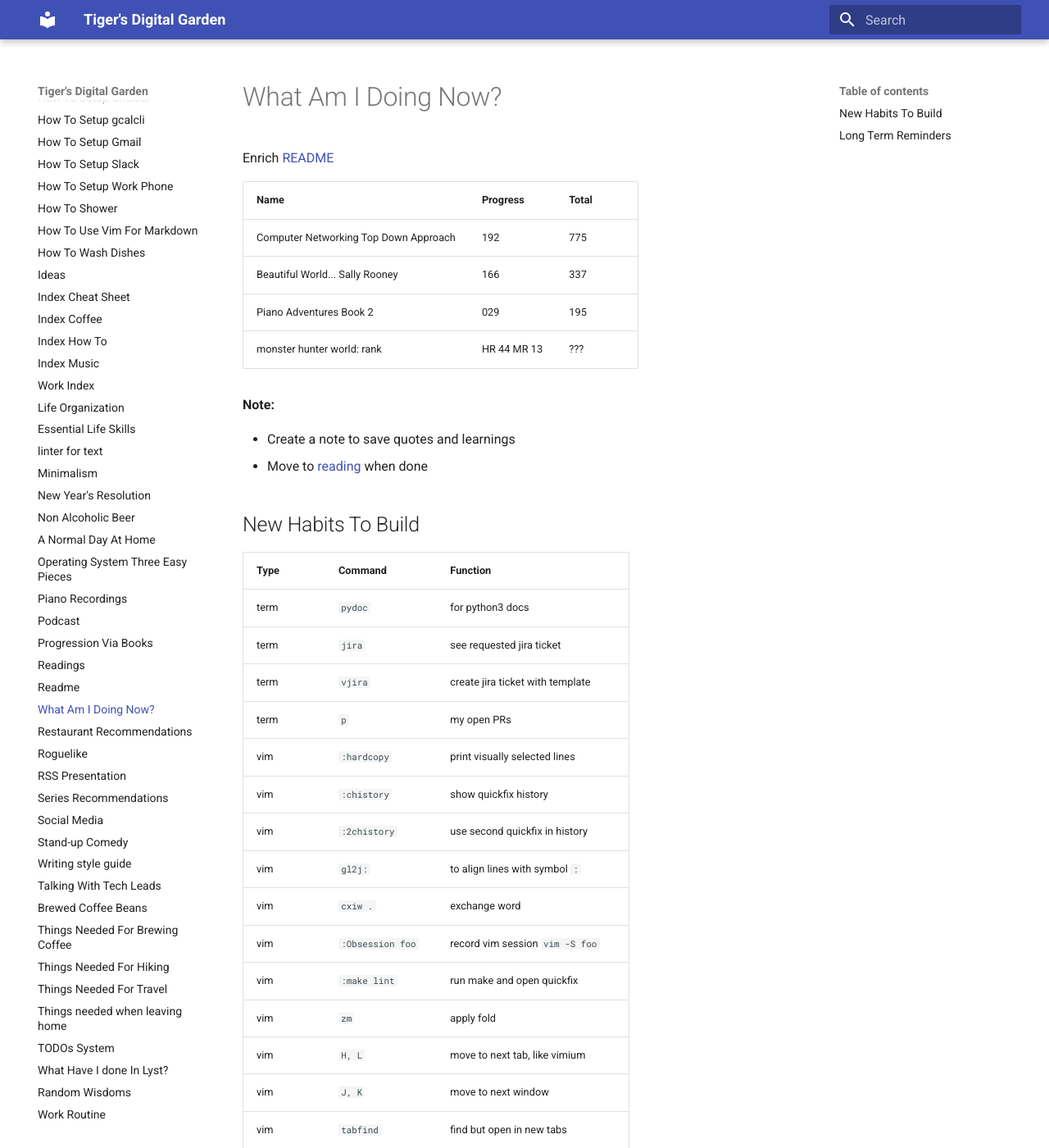
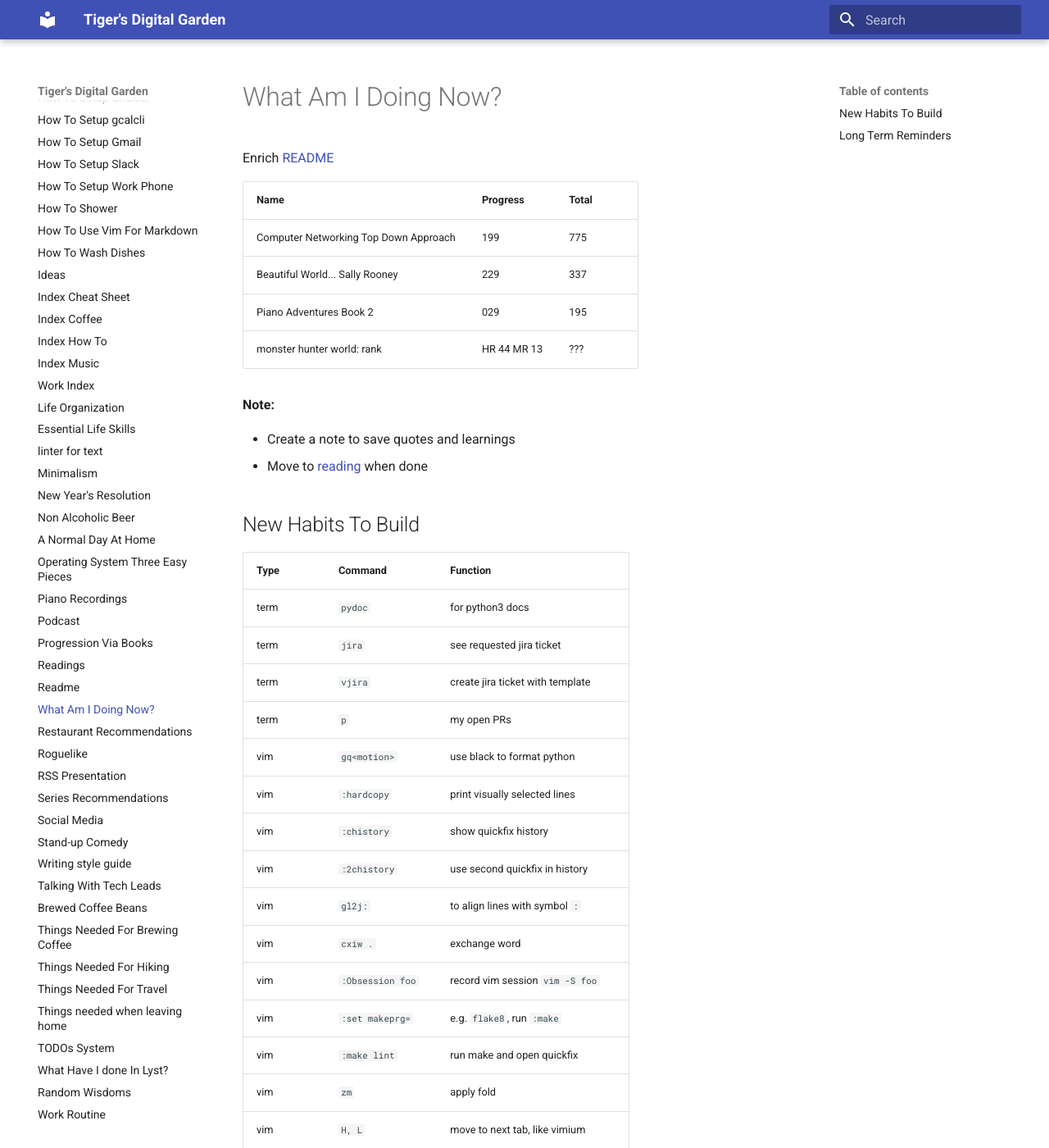
Before and after one commit to ynotstartups/notes, an MkDocs documentation site: the page built from notes/reminders.md, in a window 1280 px wide and 1400 px high. Shown: the whole window at 82% size. Built offline with MkDocs 1.6.1 and Material for MkDocs 9.7.7, drawn with Linux system fonts in a browser that asks for light colours.

Commit message:
update progress and add reminders

```diff
--- a/notes/reminders.md
+++ b/notes/reminders.md
@@ -4,8 +4,8 @@ Enrich [README](./readmereadme.md)
 
 | Name                                  | Progress    | Total |
 | ------------------------------------- | ----------- | ----- |
-| Computer Networking Top Down Approach | 192         | 775   |
-| Beautiful World... Sally Rooney       | 166         | 337   |
+| Computer Networking Top Down Approach | 199         | 775   |
+| Beautiful World... Sally Rooney       | 229         | 337   |
 | Piano Adventures Book 2               | 029         | 195   |
 | monster hunter world: rank            | HR 44 MR 13 | ???   |
 
@@ -22,12 +22,14 @@ Enrich [README](./readmereadme.md)
 | term     | `jira`            | see requested jira ticket          |
 | term     | `vjira`           | create jira ticket with template   |
 | term     | `p`               | my open PRs                        |
+| vim      | `gq<motion>`      | use black to format python         |
 | vim      | `:hardcopy`       | print visually selected lines      |
 | vim      | `:chistory`       | show quickfix history              |
 | vim      | `:2chistory`      | use second quickfix in history     |
 | vim      | `gl2j:`           | to align lines with symbol `:`     |
 | vim      | `cxiw .`          | exchange word                      |
 | vim      | `:Obsession foo`  | record vim session `vim -S foo`    |
+| vim      | `:set makeprg=`   | e.g. `flake8`, run `:make`         |
 | vim      | `:make lint`      | run make and open quickfix         |
 | vim      | `zm`              | apply fold                         |
 | vim      | `H, L`            | move to next tab, like vimium      |
```
